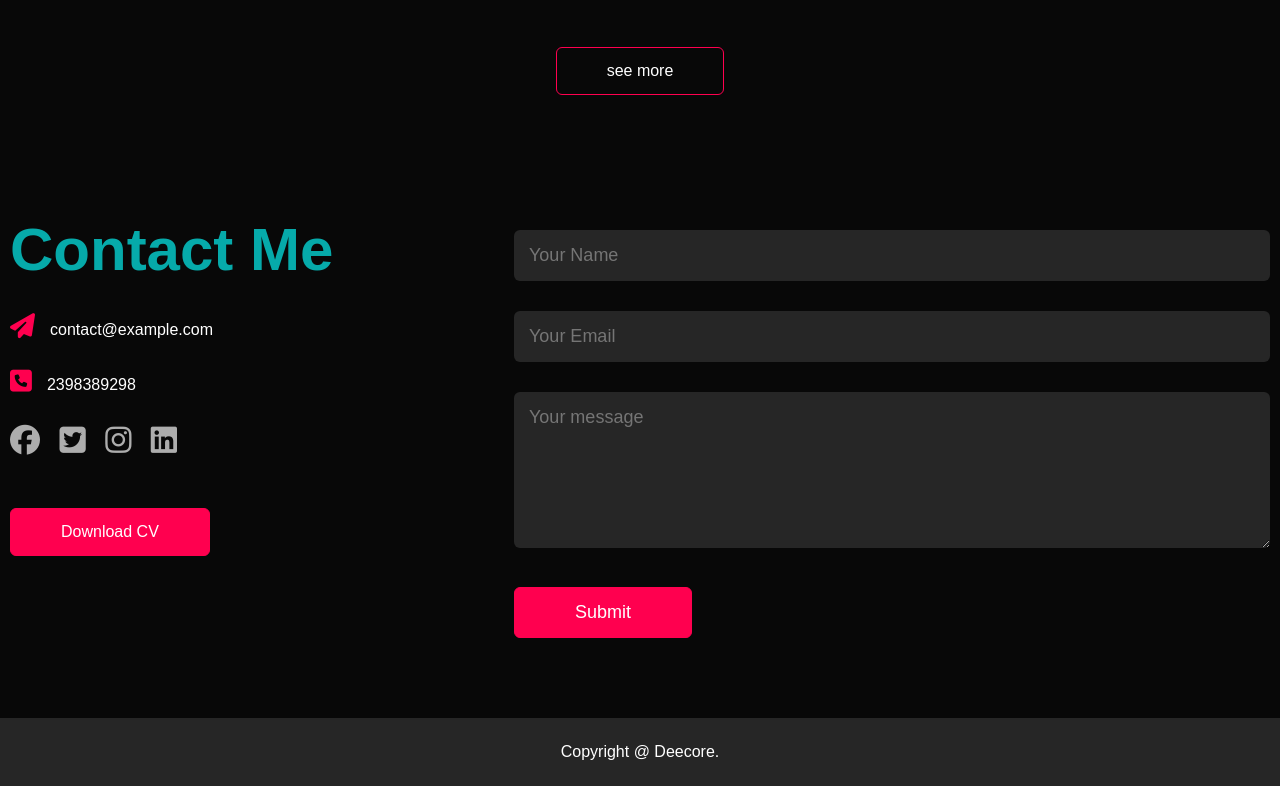
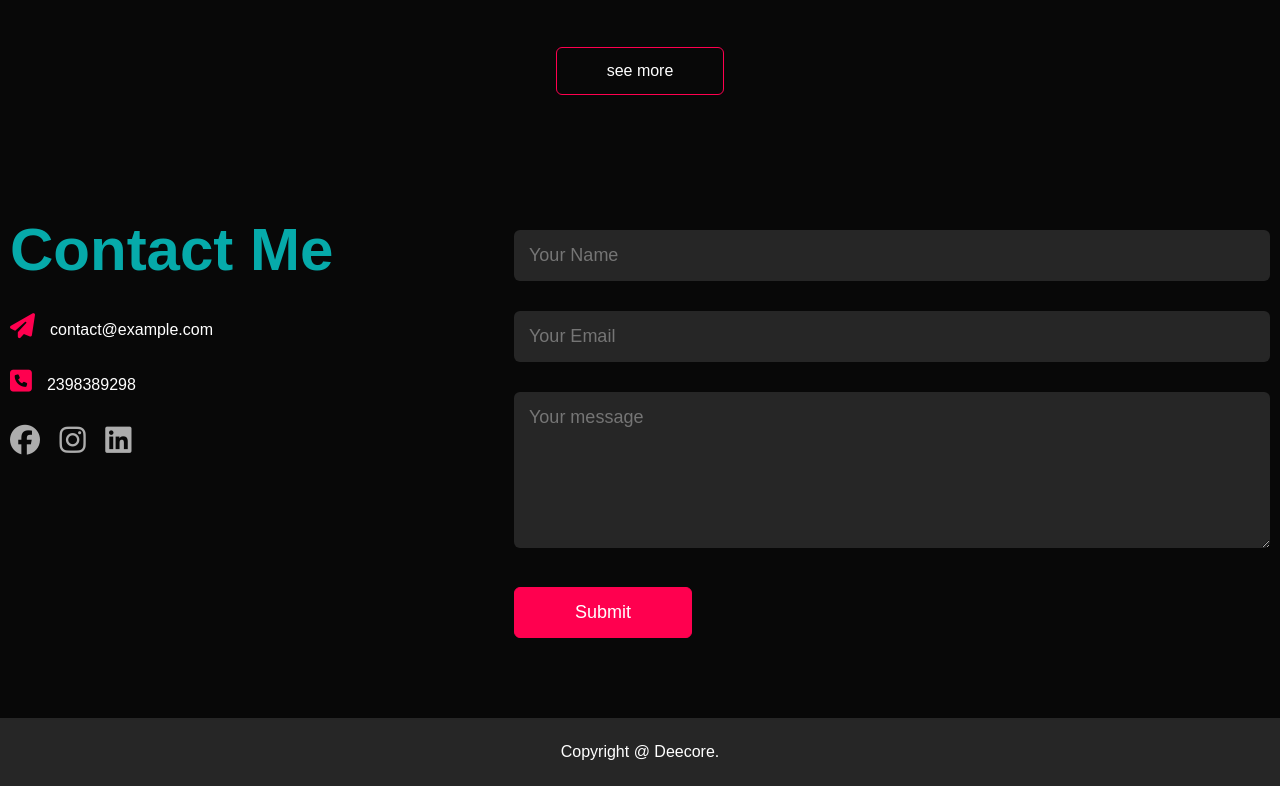
Before and after one commit to Deepak-Deecore/Deecore, a plain HTML site: page index.html in a window 1280 px wide. Shown: the part 2471-3257 px from the top of the page. Drawn offline with Linux system fonts and the light colour scheme.

Commit message:
Update index.html

```diff
--- a/index.html
+++ b/index.html
@@ -135,12 +135,10 @@
                     <p><i class="fa-solid fa-paper-plane"></i>contact@example.com</p>
                     <p><i class="fa-solid fa-square-phone"></i>2398389298</p>
                     <div class="social-icons">
-                        <a href="https://facebook.com/"><i class="fa-brands fa-facebook"></i></a>
-                        <a href=""><i class="fa-brands fa-square-twitter"></i></a>
-                        <a href=""><i class="fa-brands fa-instagram"></i></a>
-                        <a href=""><i class="fa-brands fa-linkedin"></i></a>
+                        <a href="https://www.facebook.com/deepak.divakar.7330"><i class="fa-brands fa-facebook"></i></a>
+                        <a href="https://www.instagram.com/deepak_deecore/"><i class="fa-brands fa-instagram"></i></a>
+                        <a href="https://www.linkedin.com/in/deepak-kumar-15a095228/"><i class="fa-brands fa-linkedin"></i></a>
                     </div>
-                    <a href="" class="btn btn2">Download CV</a>
                 </div>
                 <div class="contact-right">
                 <form >
```
